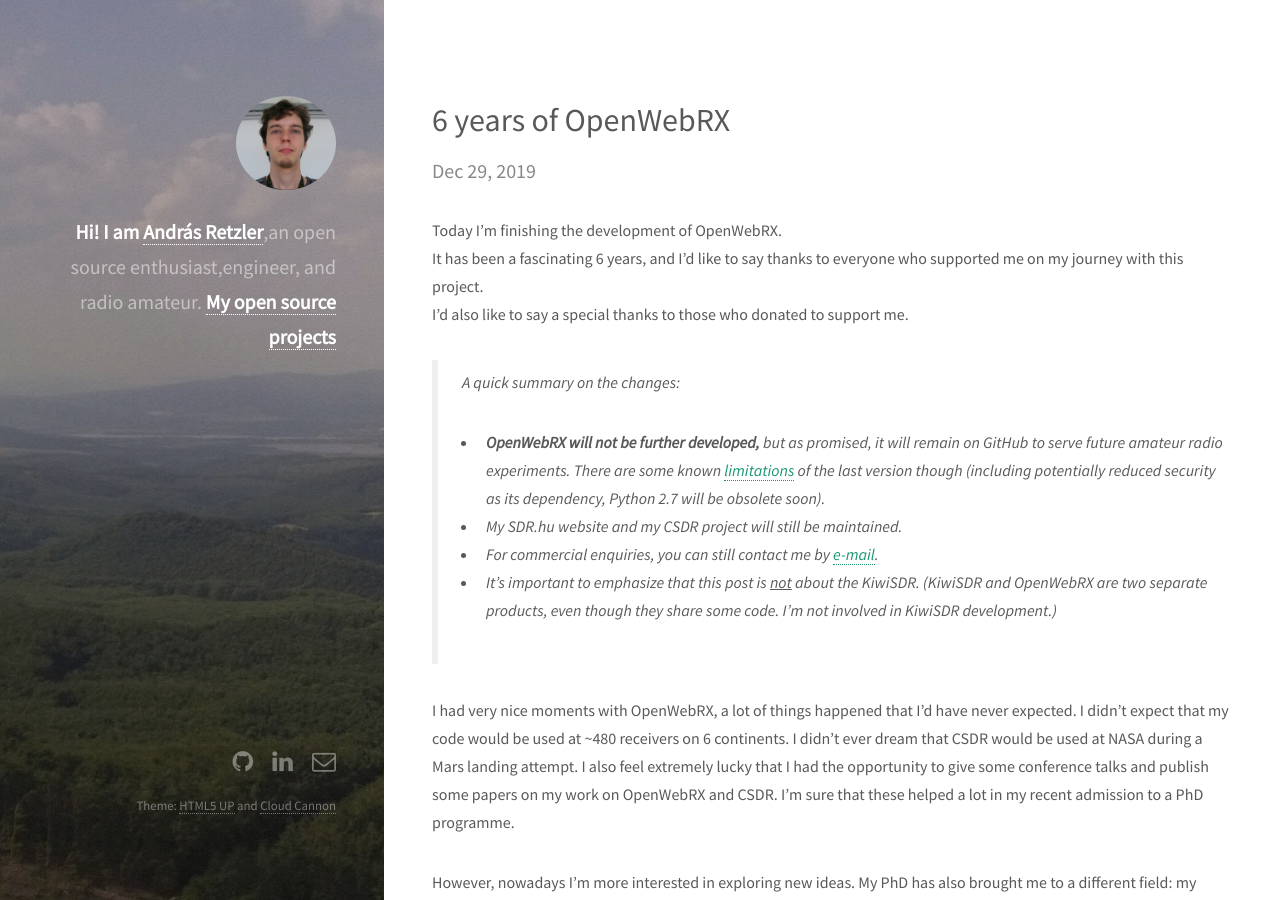
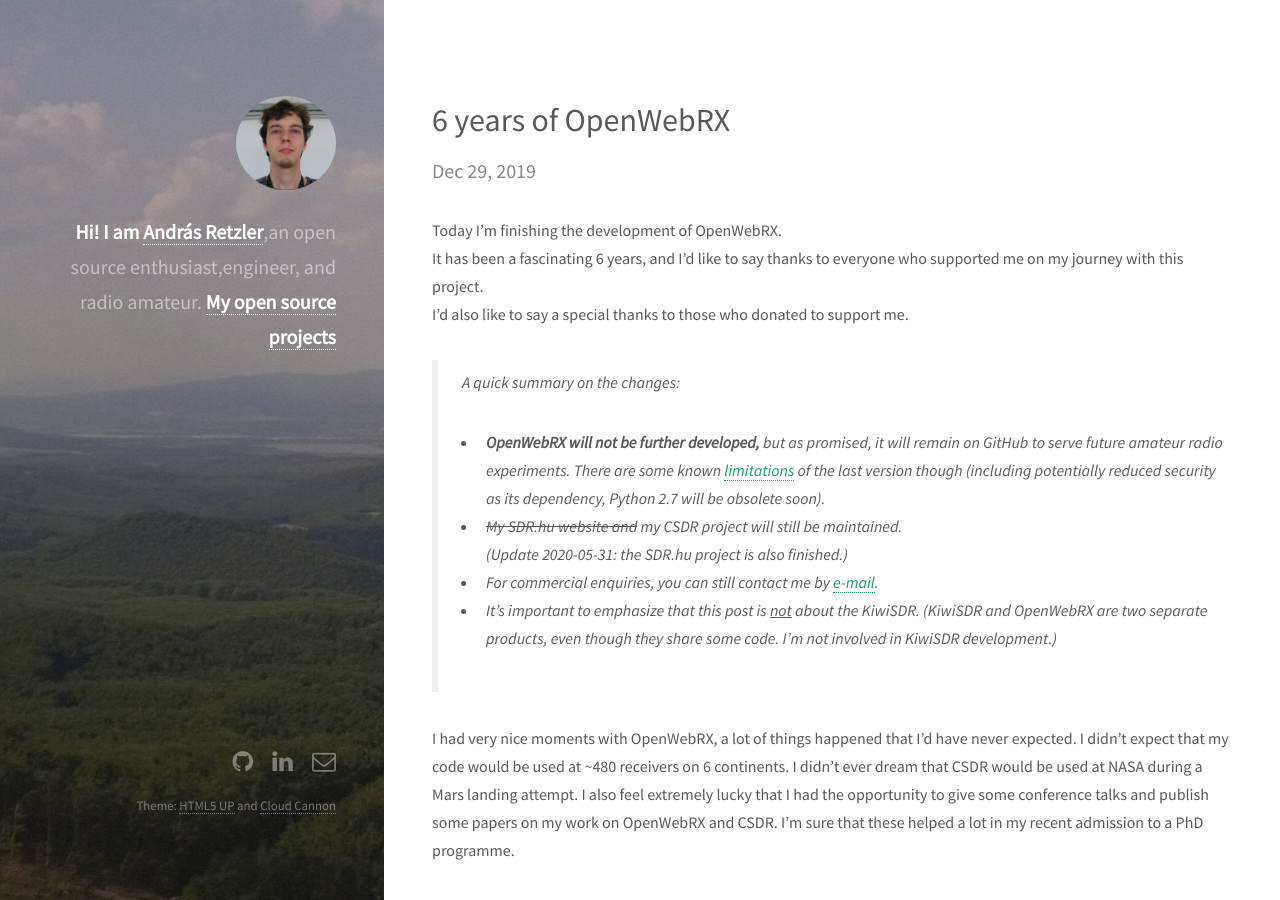
Before and after one commit to ha7ilm/ha7ilm.github.io, a Jekyll site: the page built from _posts/2019-12-29-openwebrx-eol.md, in a window 1280 px wide and 900 px high. Built offline with Jekyll 4.4.1, drawn with Linux system fonts in a browser that asks for light colours.

Commit message:
sdr.hu discontinue

```diff
--- a/_posts/2019-12-29-openwebrx-eol.md
+++ b/_posts/2019-12-29-openwebrx-eol.md
@@ -10,7 +10,7 @@
 > A quick summary on the changes:
 >
 > - __OpenWebRX will not be further developed,__ but as promised, it will remain on GitHub to serve future amateur radio experiments. There are some known [limitations](https://github.com/simonyiszk/openwebrx) of the last version though (including potentially reduced security as its dependency, Python 2.7 will be obsolete soon).
-> - My SDR.hu website and my CSDR project will still be maintained.
+> - <span style="text-decoration: line-through">My SDR.hu website and</span> my CSDR project will still be maintained.<br>(Update 2020-05-31: the SDR.hu project is also finished.)
 > - For commercial enquiries, you can still contact me by <a href="" class="sdrhu-m-dev">e-mail</a>.
 > - It's important to emphasize that this post is <u>not</u> about the KiwiSDR. (KiwiSDR and OpenWebRX are two separate products, even though they share some code. I'm not involved in KiwiSDR development.)
 
```
